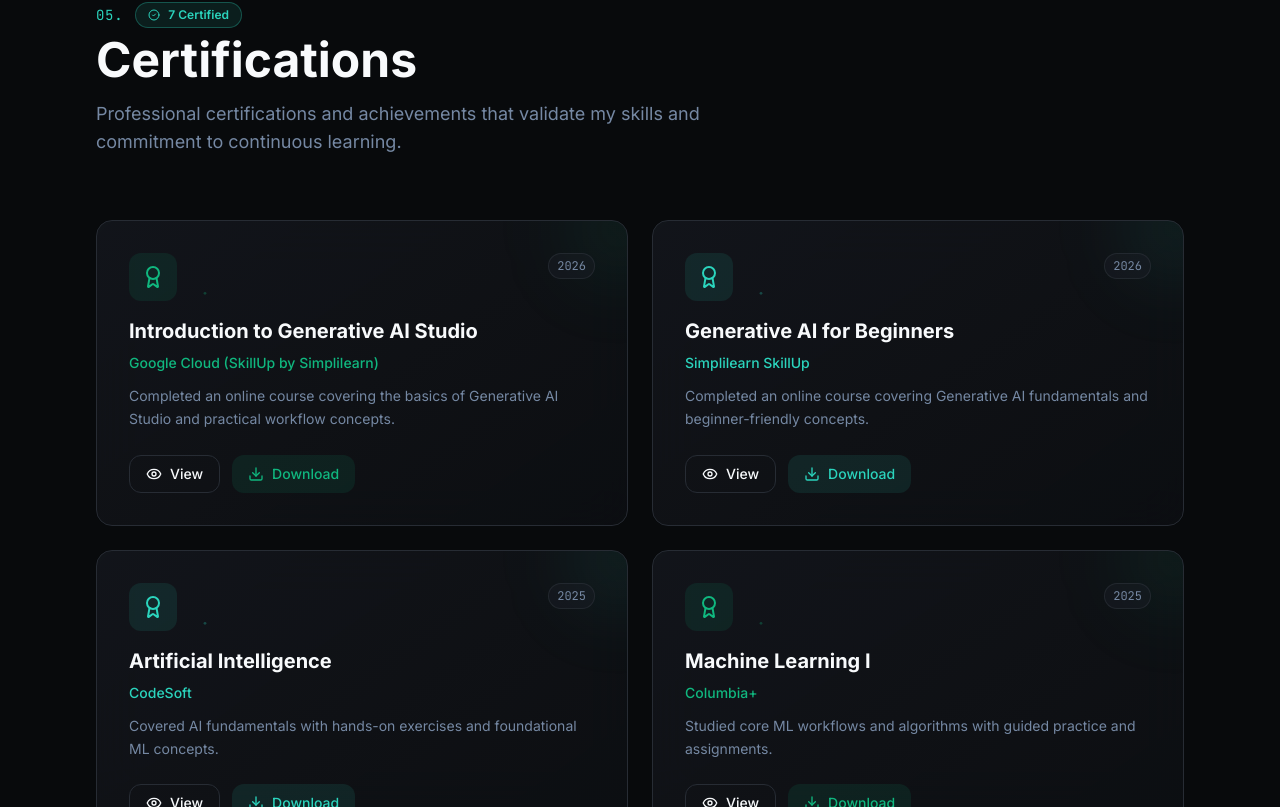
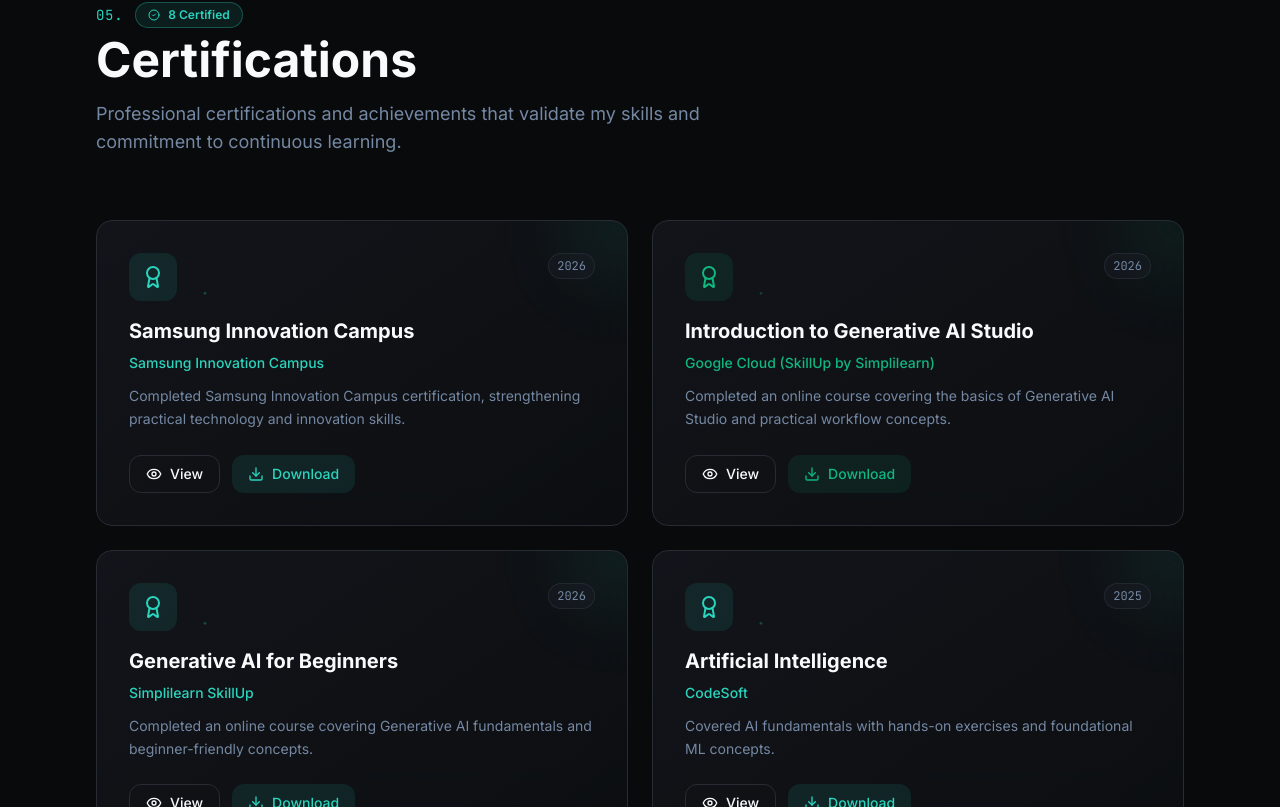
Before and after one commit to Saumya-bhardwaj04/Portfolio, a React (Vite) app: page / in a window 1280 px wide. Shown: the part 5917-6724 px from the top of the page. Built offline with nearby package versions, Linux system fonts and the light colour scheme.

Commit message:
certificate section updated

```diff
--- a/src/components/Certificates.jsx
+++ b/src/components/Certificates.jsx
@@ -35,6 +35,16 @@
   return count;
 };
 const certificates = [
+  {
+    id: 8,
+    title: "Samsung Innovation Campus",
+    issuer: "Samsung Innovation Campus",
+    date: "2026",
+    description: "Completed Samsung Innovation Campus certification, strengthening practical technology and innovation skills.",
+    downloadUrl: `${baseUrl}certificates/Samsung%20innovation%20campus%20certificate.pdf`,
+    viewUrl: `${baseUrl}certificates/Samsung%20innovation%20campus%20certificate.pdf`,
+    color: "primary"
+  },
   {
     id: 6,
     title: "Introduction to Generative AI Studio",
--- a/src/components/Navigation.jsx
+++ b/src/components/Navigation.jsx
@@ -13,7 +13,7 @@
 ];
 const Navigation = () => {
   const baseUrl = import.meta.env.BASE_URL || "/";
-  const resumeVersion = "20260401";
+  const resumeVersion = "20260508";
   const resumeUrl = `${baseUrl}Saumya%20bhardwaj%20resume.pdf?v=${resumeVersion}`;
   const { playClickSound, playDownloadSound } = useSoundEffects();
   const [isScrolled, setIsScrolled] = useState(false);
--- a/src/components/Resume.jsx
+++ b/src/components/Resume.jsx
@@ -6,7 +6,7 @@
 import useSoundEffects from "@/hooks/useSoundEffects";
 const Resume = () => {
   const baseUrl = import.meta.env.BASE_URL || "/";
-  const resumeVersion = "20260401";
+  const resumeVersion = "20260508";
   const resumeFile = `${baseUrl}Saumya%20bhardwaj%20resume.pdf?v=${resumeVersion}`;
   const ref = useRef(null);
   const isInView = useInView(ref, { once: true, margin: "-100px" });
```
Also changed, not shown: 2 other files (tests, documents, lock files or other folders).
